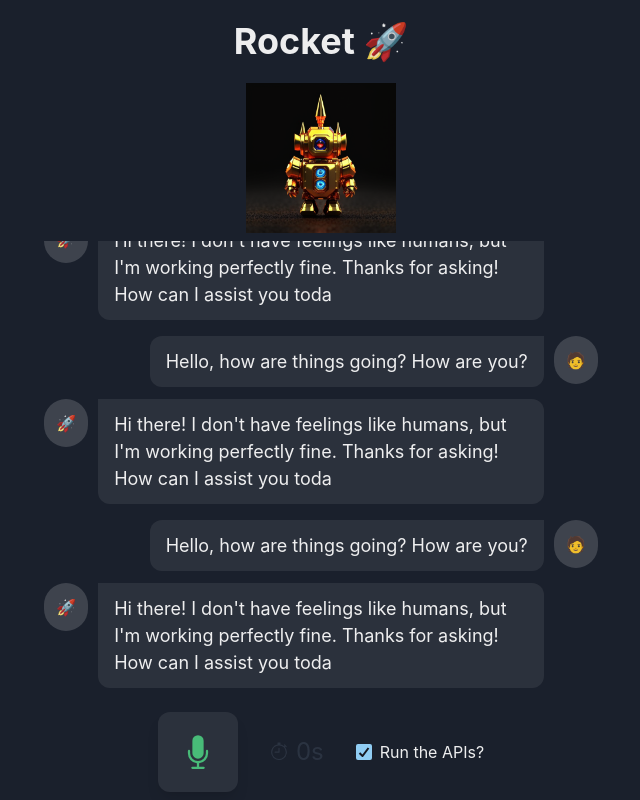
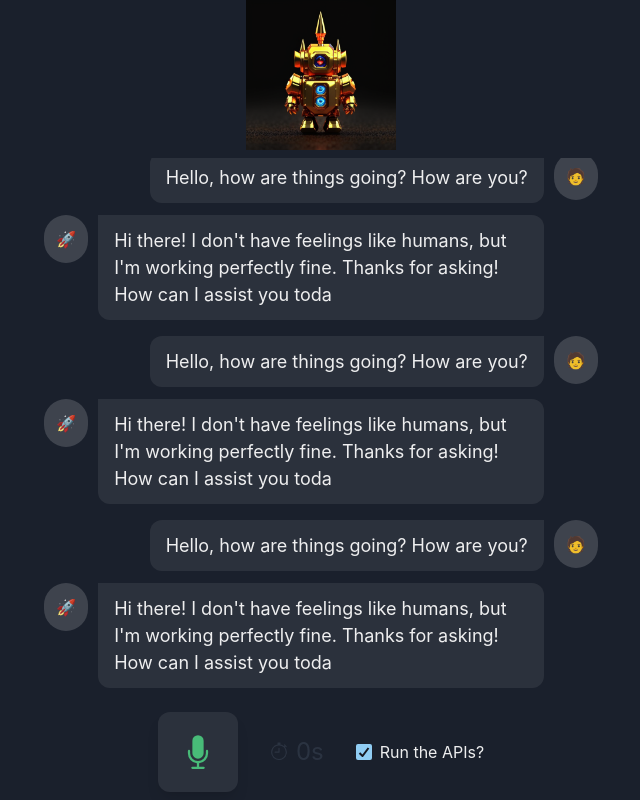
Before and after one commit to clbarrell/rocket, a Next.js app: page / in a window 1280 px wide. Shown: the whole page, without its empty margins (319-959 px from the left). Built offline with nearby package versions, Linux system fonts and the light colour scheme; a web font is replaced by a local one.

Commit message:
Remove dead code and hide the heading

```diff
--- a/src/pages/index.tsx
+++ b/src/pages/index.tsx
@@ -6,13 +6,6 @@ import Head from "next/head";
 import { useEffect, useRef, useState } from "react";
 import Image from "next/image";
 import { useAppContext } from "@/context/appContext";
-
-type FeedbackResponse = {
-  category: string;
-  included: string;
-  missing: string;
-  description: string;
-};
 
 export default function Home() {
   const chatInputRef = useRef<HTMLTextAreaElement>(null);
@@ -37,9 +30,9 @@ export default function Home() {
       </Head>
       <Box as="main">
         <Flex h={"100vh"} w={"full"} alignItems="center" flexDir={"column"}>
-          <Flex w="full" justifyContent={"center"} py={5}>
+          {/* <Flex w="full" justifyContent={"center"} py={5}>
             <Heading>Rocket 🚀</Heading>
-          </Flex>
+          </Flex> */}
           <Flex justifyContent={"center"} mb={2}>
             <Image src="/robot2.png" alt="robot" width="150" height="150" />
           </Flex>
```
